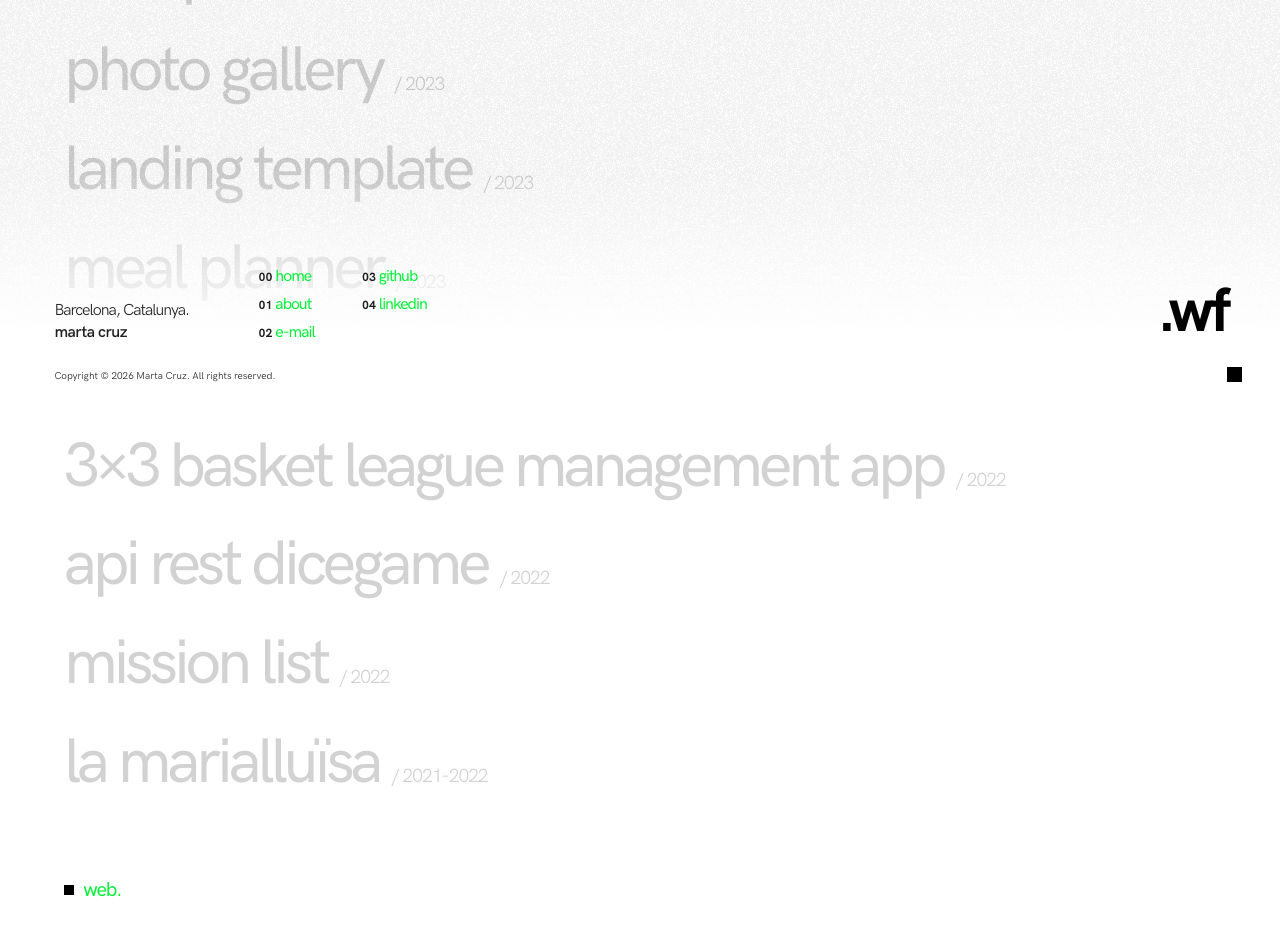
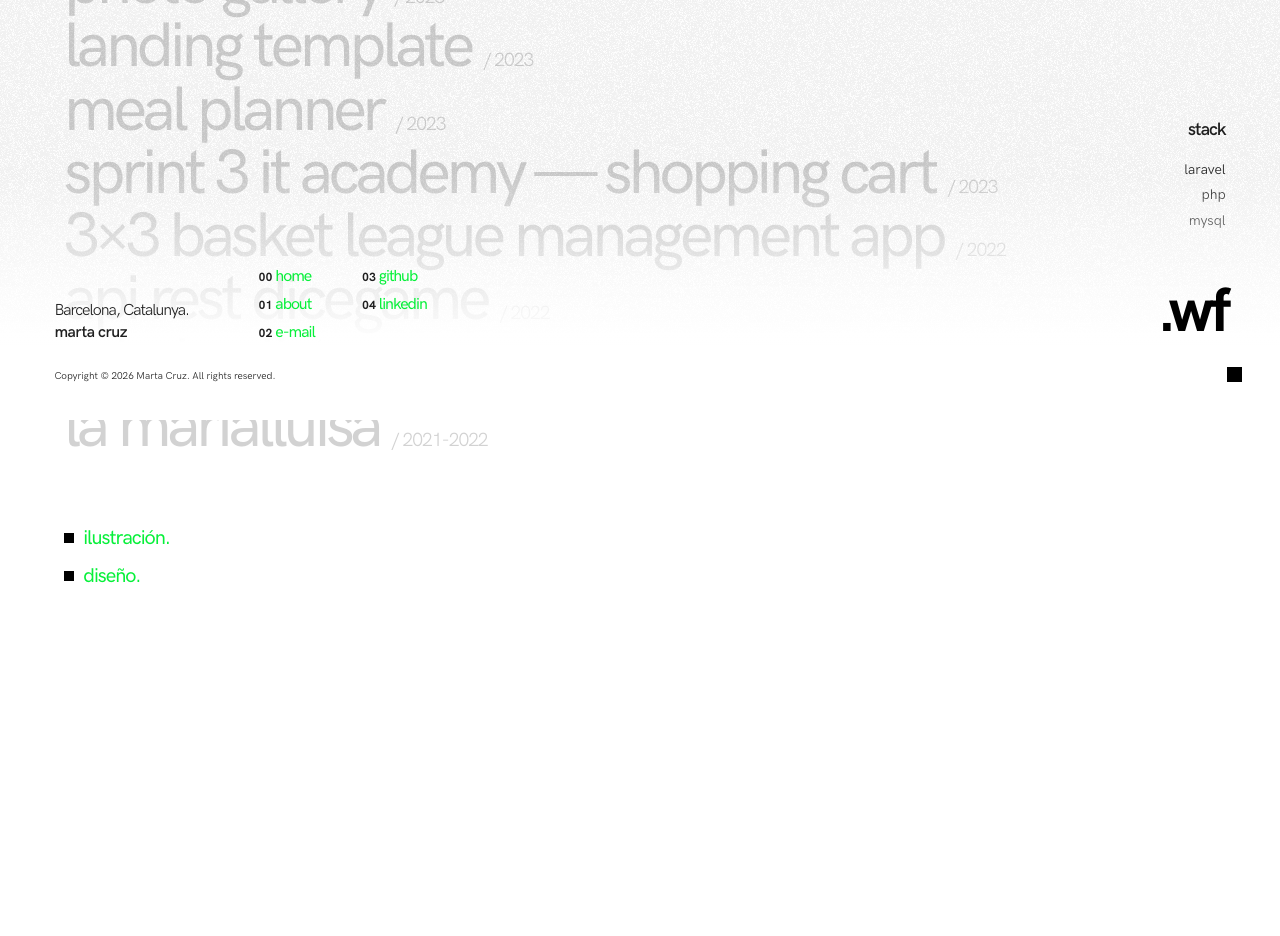
Before and after one commit to wavesforweirdos/wavesforweirdos, a React (Vite) app: page /proyectos in a window 1280 px wide. Shown: the part 380-1316 px from the top of the page. After the commit the page ends 1083 px from the top, so only its background shows below. Built offline with nearby package versions, Linux system fonts and the light colour scheme.

Commit message:
fix: ajusta Proyectos al spec real (listado compacto, stack fijo abajo-derecha, menú de categorías en vez de filtro)

```diff
--- a/src/pages/Projects/Projects.jsx
+++ b/src/pages/Projects/Projects.jsx
@@ -1,6 +1,7 @@
 import { useMemo, useState } from 'react'
 import { Link } from 'react-router-dom'
 import projects from '../../data/projects.json'
+import profile from '../../data/profile.json'
 import './Projects.scss'
 
 function yearValue(year) {
@@ -8,11 +9,6 @@ function yearValue(year) {
 }
 
 function Projects() {
-  const categories = useMemo(
-    () => [...new Set(projects.map((p) => p.category))],
-    [],
-  )
-  const [activeCategories, setActiveCategories] = useState(new Set(categories))
   const [hoveredSlug, setHoveredSlug] = useState(null)
 
   const sorted = useMemo(
@@ -20,27 +16,14 @@ function Projects() {
     [],
   )
 
-  const visible = sorted.filter((p) => activeCategories.has(p.category))
-  const hovered = visible.find((p) => p.slug === hoveredSlug) ?? visible[0]
-
-  const toggleCategory = (category) => {
-    setActiveCategories((prev) => {
-      const next = new Set(prev)
-      if (next.has(category)) {
-        next.delete(category)
-      } else {
-        next.add(category)
-      }
-      return next
-    })
-  }
+  const hovered = sorted.find((p) => p.slug === hoveredSlug) ?? sorted[0]
 
   return (
     <div className="projects">
-      <span className="projects__kicker">web.</span>
+      <span className="projects__kicker">proyectos.</span>
 
-      <ul className="projects__list">
-        {visible.map((project) => (
+      <ol className="projects__list">
+        {sorted.map((project) => (
           <li
             key={project.slug}
             className={`projects__item${hovered?.slug === project.slug ? ' is-active' : ''}`}
@@ -52,23 +35,18 @@ function Projects() {
             </Link>
           </li>
         ))}
-      </ul>
+      </ol>
 
-      <ul className="projects__filters">
-        {categories.map((category) => (
-          <li key={category}>
-            <label className="projects__filter">
-              <input
-                type="checkbox"
-                checked={activeCategories.has(category)}
-                onChange={() => toggleCategory(category)}
-              />
-              <span className="projects__filter-marker" aria-hidden="true" />
-              {category}.
-            </label>
-          </li>
-        ))}
-      </ul>
+      <nav className="projects__categories" aria-label="Otras áreas de trabajo">
+        <a href={profile.contact.behance} target="_blank" rel="noreferrer">
+          <span aria-hidden="true" />
+          ilustración.
+        </a>
+        <a href={profile.contact.behance} target="_blank" rel="noreferrer">
+          <span aria-hidden="true" />
+          diseño.
+        </a>
+      </nav>
 
       {hovered && (
         <aside className="projects__stack">
--- a/src/pages/Projects/Projects.scss
+++ b/src/pages/Projects/Projects.scss
@@ -14,9 +14,6 @@
 
   &__list {
     list-style: none;
-    display: flex;
-    flex-direction: column;
-    gap: 0.25rem;
   }
 
   &__item {
@@ -30,6 +27,7 @@
       font-family: var(--font-display);
       font-weight: 500;
       font-size: var(--fs-display);
+      line-height: 1;
       letter-spacing: -4px;
       text-transform: lowercase;
       color: var(--fg);
@@ -55,15 +53,14 @@
     }
   }
 
-  &__filters {
+  // Navegación a las categorías hermanas (no filtra esta lista, enlaza a otras áreas)
+  &__categories {
     display: flex;
     flex-direction: column;
     gap: 0.5rem;
-    list-style: none;
     margin-top: var(--space-6);
-  }
 
-  &__filter {
+    a {
       display: flex;
       align-items: center;
       gap: 0.6rem;
@@ -73,32 +70,28 @@
       letter-spacing: -1px;
       text-transform: lowercase;
       color: var(--accent);
-    cursor: pointer;
+      text-decoration: none;
+      transition: letter-spacing var(--duration-slow) var(--ease-hover);
 
-    input {
-      position: absolute;
-      opacity: 0;
-      width: 0.9rem;
-      height: 0.9rem;
-
-      &:focus-visible + .projects__filter-marker {
-        outline: 2px solid var(--accent);
-        outline-offset: 3px;
-      }
-    }
+      &:hover,
+      &:focus-visible {
+        letter-spacing: -2px;
       }
 
-  &__filter-marker {
+      span {
         width: 0.6rem;
         height: 0.6rem;
         background: #000;
         flex-shrink: 0;
       }
+    }
+  }
 
+  // Fijo respecto al viewport (no al contenido), como en la referencia
   &__stack {
-    position: absolute;
-    top: clamp(6rem, 4rem + 5vw, 9rem);
-    right: 0;
+    position: fixed;
+    bottom: clamp(9rem, 7rem + 6vw, 13rem);
+    right: clamp(1.5rem, 1rem + 3vw, 6rem);
     text-align: right;
     font-family: var(--font-display);
 
```
Lines whose indentation alone changed are shown as unchanged.
